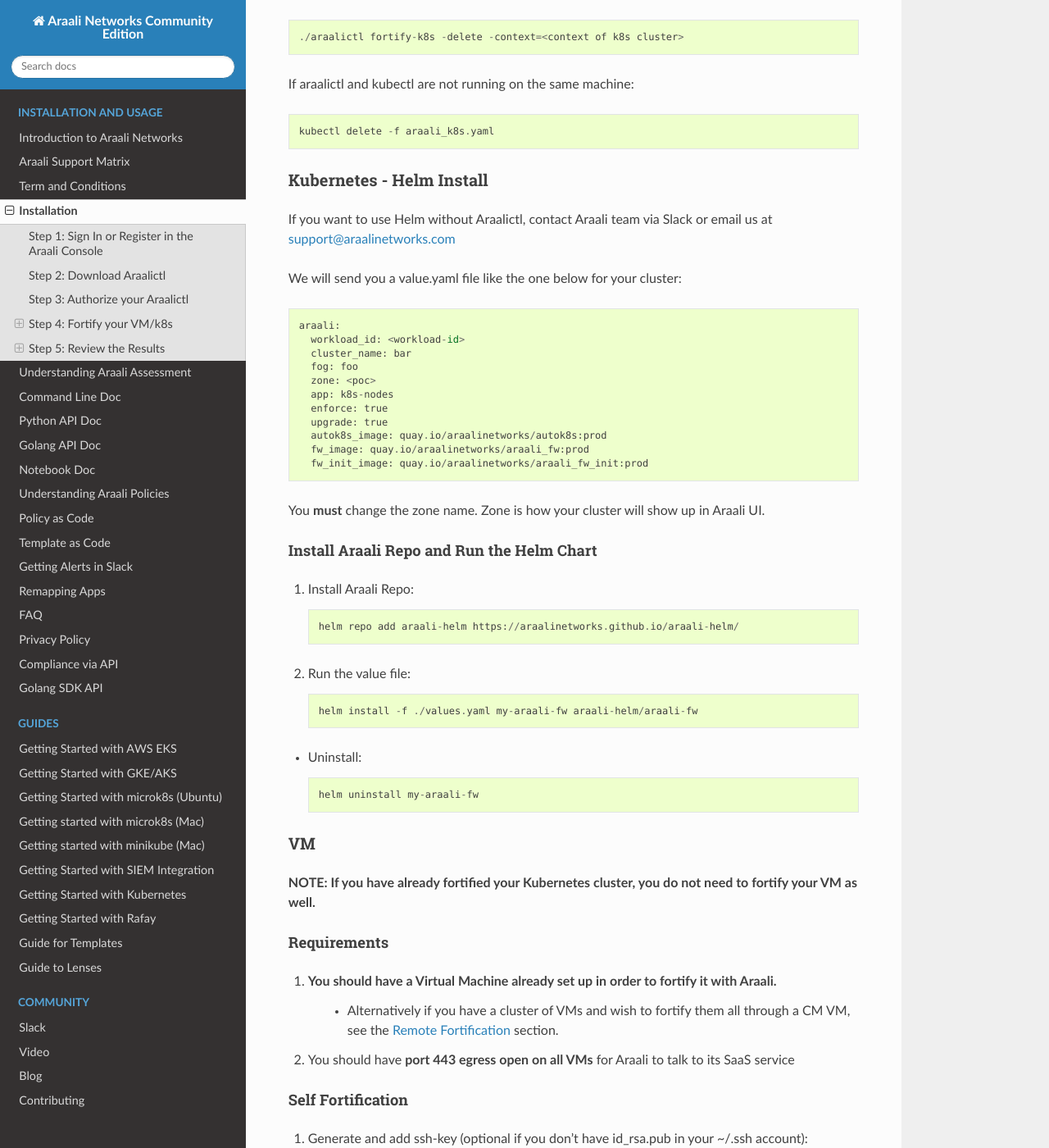
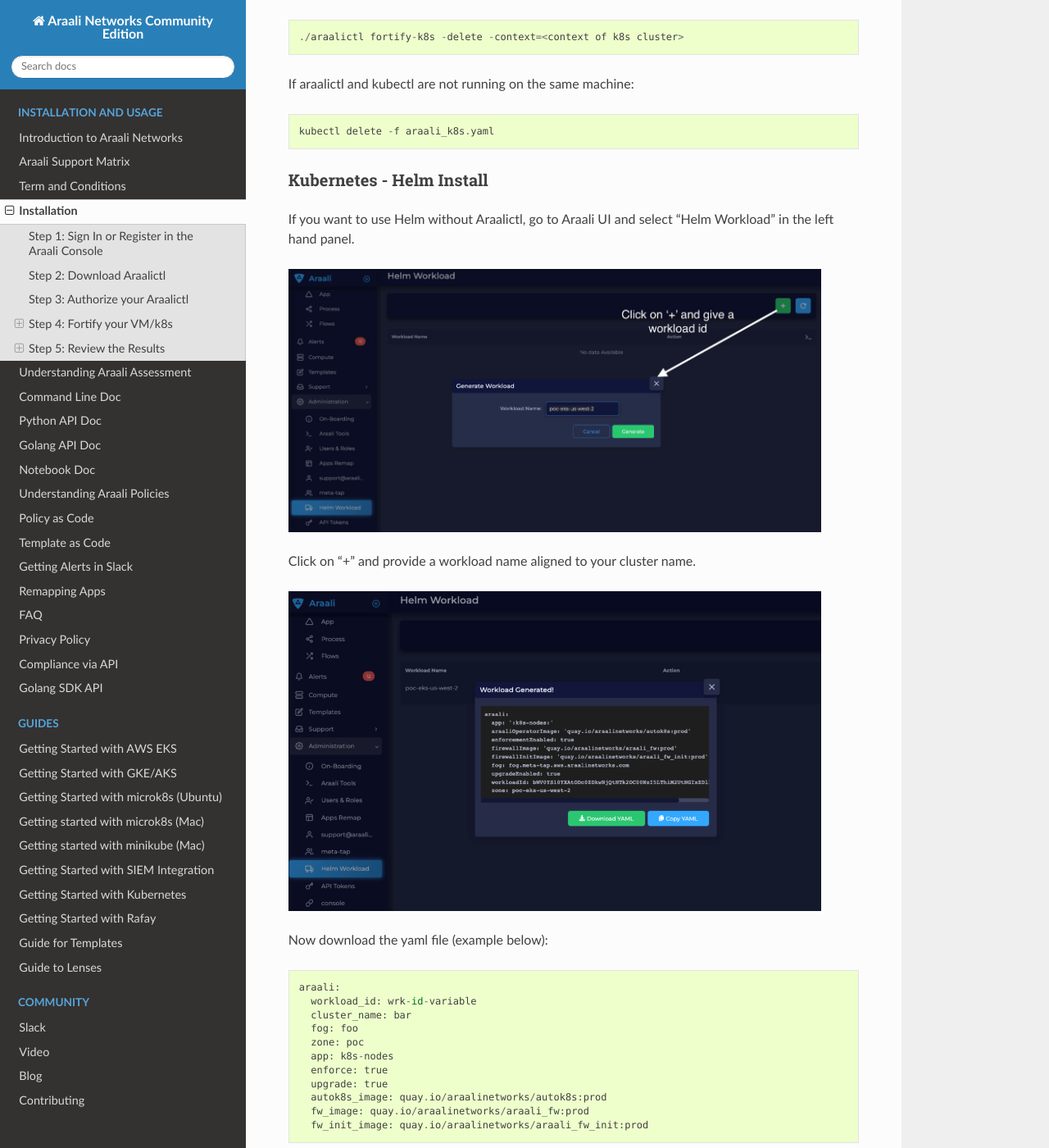
Before and after one commit to araalinetworks/api, a Sphinx documentation site: the page built from doc/source/gettingstarted.rst, in a window 1280 px wide and 1400 px high, scrolled down 5631 px. Shown: the whole window at 82% size. Built offline with Sphinx 7.4.7 and the Read the Docs theme 2.0.0, drawn with Linux system fonts in a browser that asks for light colours; some of the changed text lies outside the part shown.

Commit message:
updated helm install instructions

```diff
--- a/doc/source/gettingstarted.rst
+++ b/doc/source/gettingstarted.rst
@@ -150,15 +150,25 @@
 Kubernetes - Helm Install
 -------------------------
 
-If you want to use Helm without Araalictl, contact Araali team via Slack or email us at support@araalinetworks.com
+If you want to use Helm without Araalictl, go to Araali UI and select “Helm Workload” in the left hand panel.
 
-We will send you a value.yaml file like the one below for your cluster::
+.. image:: images/helm_workload.png
+  :width: 650
+  :alt: Helm Workload Button in Araali UI
+
+Click on “+” and provide a workload name aligned to your cluster name.
+
+.. image:: images/helm_workload_name.png
+  :width: 650
+  :alt: Helm Workload Generated Display
+
+Now download the yaml file (example below)::
 
     araali:
-      workload_id: <workload-id>
+      workload_id: wrk-id-variable
       cluster_name: bar
       fog: foo
-      zone: <poc>
+      zone: poc
       app: k8s-nodes
       enforce: true
       upgrade: true
@@ -166,7 +176,7 @@
       fw_image: quay.io/araalinetworks/araali_fw:prod
       fw_init_image: quay.io/araalinetworks/araali_fw_init:prod
 
-You **must** change the zone name. Zone is how your cluster will show up in Araali UI.
+You can change the zone name. Zone is how your cluster will show up in Araali UI.
 
 
 Install Araali Repo and Run the Helm Chart
```
Also changed, not shown: doc/source/images/helm_workload.png (added), doc/source/images/helm_workload_name.png (added).
